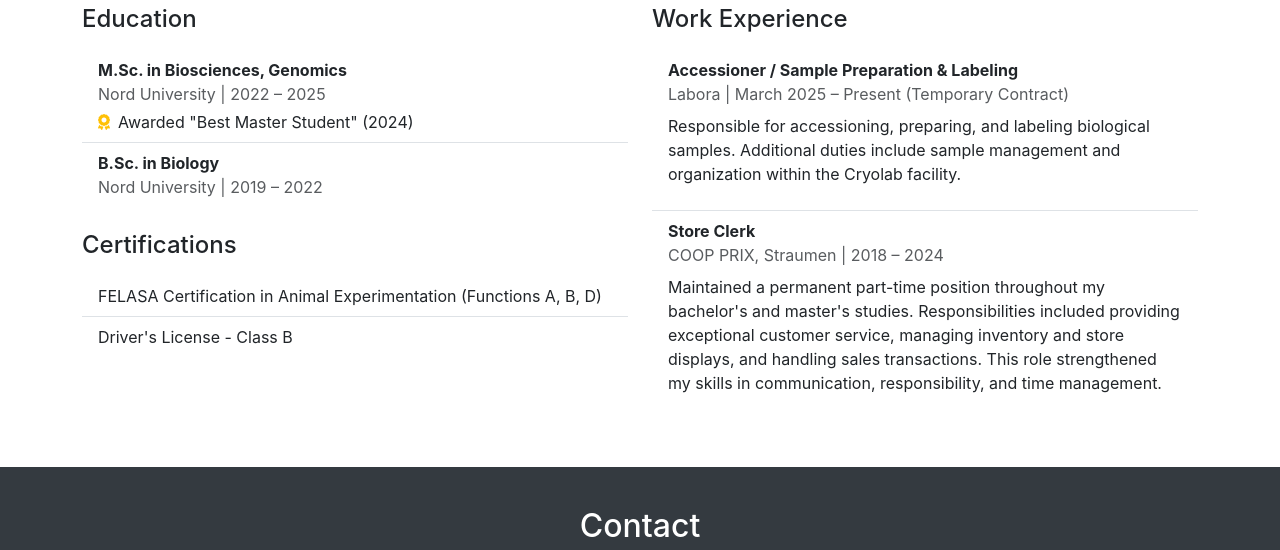
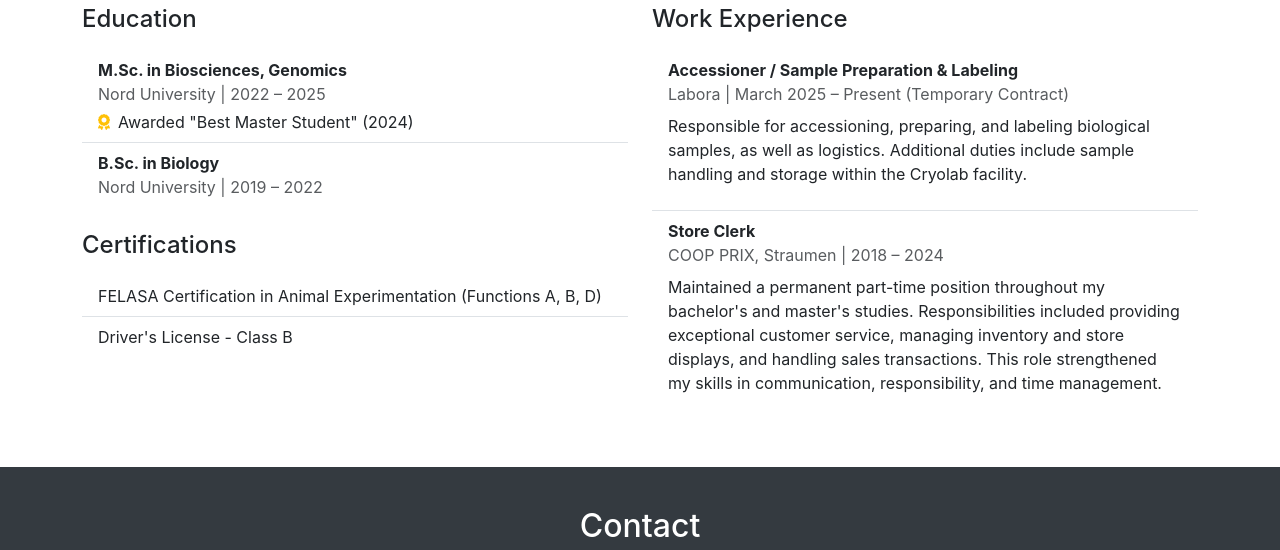
Before and after one commit to no1berg/no1berg.github.io, a plain HTML site: page index.html in a window 1280 px wide. Shown: the part 2492-3042 px from the top of the page. Drawn offline with nearby package versions, Linux system fonts and the light colour scheme.

Commit message:
Update index.html
Updated information

```diff
--- a/index.html
+++ b/index.html
@@ -233,7 +233,7 @@
                             <p class="mb-0 fw-bold">Accessioner / Sample Preparation & Labeling</p>
                             <p class="mb-0 text-muted">Labora | March 2025 – Present (Temporary Contract)</p>
                             <p class="mt-2">
-                                Responsible for accessioning, preparing, and labeling biological samples. Additional duties include sample management and organization within the Cryolab facility.
+                                Responsible for accessioning, preparing, and labeling biological samples, as well as logistics. Additional duties include sample handling and storage within the Cryolab facility.
                             </p>
                         </li>
                         <li class="list-group-item">
```
